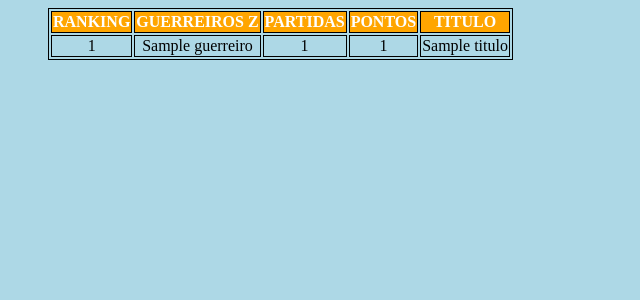
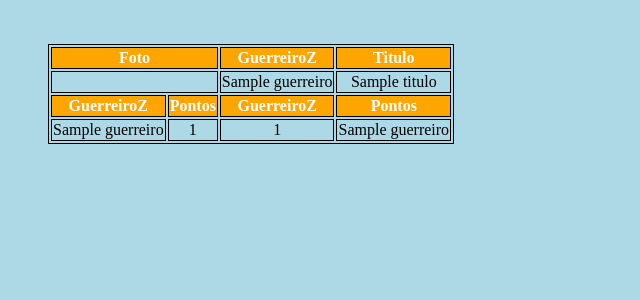
Before and after one commit to karnaflokao/arena, a Django app: page /dbz/perfil/1 in a window 1280 px wide. Shown: the top 300 px of the page, without its empty margins (0-640 px from the left). Run offline with Django 3.2, Linux system fonts and the light colour scheme; tables that the repository leaves empty hold one stand-in row (values such as "Sample post").

Commit message:
inserindo perfil para jogadores

```diff
--- a/caroco/caroco/settings.py
+++ b/caroco/caroco/settings.py
@@ -23,7 +23,7 @@ BASE_DIR = os.path.dirname(os.path.dirname(os.path.abspath(__file__)))
 SECRET_KEY = 'e1=hn3hz)!w8^)pj(gp==_z^^$s)&i!l(i3h57o^re8w=crv+d'
 
 # SECURITY WARNING: don't run with debug turned on in production!
-DEBUG = True
+DEBUG = True #False
 
 ALLOWED_HOSTS = [
 	'arena.cloudmandic.com.br',
--- a/caroco/dbz/models.py
+++ b/caroco/dbz/models.py
@@ -29,3 +29,4 @@ class Titulo(models.Model):
     nome = models.CharField("Titulo", max_length=200)
     pontosInicio = models.IntegerField("Pontos Iniciais", default=0)
     pontosFinal = models.IntegerField("Pontos Finais", default=10)
+    foto = models.CharField("foto", max_length=200)
--- /dev/null
+++ b/caroco/dbz/templates/dbz/perfil.html
@@ -0,0 +1,66 @@
+<html>
+	<head>
+	<style>
+body {
+    background-color: lightblue;
+}
+table, th, td {
+    border: 1px solid black;
+    text-align: center;
+}
+th {
+	background-color: orange;
+	color: white
+
+}
+</style>
+	</head>
+
+	<body>
+	<ul>
+		<table>
+			<tr>
+							<th colspan=2>Foto</th>
+							<th>GuerreiroZ</th>
+							<th>Titulo</tr>
+							</tr>
+
+		{% if latest_dbz_guerreiro %}
+			{% for dbz in latest_dbz_guerreiro %}
+			<tr>
+			<td colspan=2></td>
+			<td>
+				{{ dbz.nome }}</td>
+			{% endfor %}
+		{% endif %}
+		{% if titulo %}
+				<td>{{ titulo }}</td>
+		{% endif %}<br \>
+		<br \>
+		</tr>
+		<tr>
+			<th>GuerreiroZ</th>
+			<th>Pontos</th>
+			<th>GuerreiroZ</th>
+			<th>Pontos</th>
+		</tr>
+		{% if latest_dbz_partidas %}
+			{% for dbz_p in latest_dbz_partidas %}
+			<tr>
+				<td>{{ dbz_p.gz1 }}</td><td>{{ dbz_p.v1 }}</td> <td>{{ dbz_p.v2 }}</td><td>{{ dbz_p.gz2 }}</td>
+				</tr>
+			{% endfor %}
+		{% endif %}
+		{% if latest_dbz_faltaJ %}
+		<tr>
+		<th colspan=4>Falta lutar com: </th>
+		</tr>
+			{% for f in latest_dbz_faltaJ %}
+			    <tr> <td colspan=4>{{ f.nome }}</td></tr>
+			{% endfor %}
+		{% endif %}
+		</table>
+		</ul>
+	</body>
+
+</html>
--- a/caroco/dbz/templates/dbz/ranking.html
+++ b/caroco/dbz/templates/dbz/ranking.html
@@ -32,10 +32,10 @@ th {
 			{% for dbz in latest_dbz_list %}
 			<tr>
 				<td>{{ dbz.posicao }}</td>
-				<td>{{ dbz.guerreiro }}</td>
+				<td> <li><a href="/dbz/perfil/{{ dbz.id }}/">{{ dbz.guerreiro }}</a></li></td>
 				<td>{{ dbz.partidas }}</td>
 				<td>{{ dbz.pontos }}</td>
-                                <td>{{ dbz.titulo }}</td>
+				<td>{{ dbz.titulo }}</td>
 			</tr>
 			{% endfor %}
 		</table>
--- a/caroco/dbz/urls.py
+++ b/caroco/dbz/urls.py
@@ -5,6 +5,7 @@ from . import views
 urlpatterns = [
     # ex: /polls/
 #     url('', views.index, name='index'),
-    url('', views.ranking, name='ranking'),
+    url('ranking/', views.ranking, name='ranking'),
+    url('perfil/(?P<guerreiroId>\d+)', views.perfil)
 #    url('dbz/grade', views.grade, name='grade'),
 ]
--- a/caroco/dbz/views.py
+++ b/caroco/dbz/views.py
@@ -9,10 +9,12 @@ from django.template import loader
 from .models import Guerreiro, Partida, Titulo
 from django.db.models import Q
 
+
 class dbz_rank():
     def __init__(self,posicao=0,guerreiro=None,partidas=0,pontos=0,titulo=None):
         self.posicao = posicao
         self.guerreiro = guerreiro
+        self.id = id
         self.partidas = partidas
         self.pontos = pontos
         self.titulo = titulo
@@ -43,21 +45,26 @@ def getTitulo(guerreiro=None):
         if guerreiro.pontos >= t.pontosInicio and guerreiro.pontos <= t.pontosFinal:
             return t.nome
 
+def createRanking(g=None):
+    partidas = Partida.objects.filter(Q(gz1=g.id) | Q(gz2=g.id))
+    d = dbz_rank()
+    d.guerreiro = g.nome
+    d.id = g.id
+    for p in partidas:
+        if (p.gz1 == g):
+            d.somarPartida(ponto=p.v1)
+        else:
+            d.somarPartida(ponto=p.v2)
+    d.posicao = 1
+    d.titulo = getTitulo(d)
+    return d
+
 def ranking(request):
     guerreiros = Guerreiro.objects.all()
     latest_dbz_list = []
     allGuerreiros = []
     for g in guerreiros:
-        partidas = Partida.objects.filter(Q(gz1=g.id) | Q(gz2=g.id))
-        d = dbz_rank()
-        d.guerreiro = g.nome
-        for p in partidas:
-            if (p.gz1 == g):
-                d.somarPartida(ponto=p.v1)
-            else:
-                d.somarPartida(ponto=p.v2)
-        d.posicao = 1
-        d.titulo = getTitulo(d)
+        d = createRanking(g)
         allGuerreiros.append(d)
 
     allGuerreiros = orderbyRank(allGuerreiros)
@@ -67,3 +74,46 @@ def ranking(request):
         'latest_dbz_list': latest_dbz_list,
     }
     return HttpResponse(template.render(context, request))
+
+
+def perfil(request,guerreiroId):
+
+    template = loader.get_template('dbz/perfil.html')
+    latest_dbz_guerreiro = Guerreiro.objects.filter(id=guerreiroId)
+    allPartidas = Partida.objects.filter(Q(gz1=latest_dbz_guerreiro[0].id) | Q(gz2=latest_dbz_guerreiro[0].id))
+    latest_dbz_partidas = []
+
+    for p in allPartidas:
+        if p.gz1 == latest_dbz_guerreiro[0]:
+            latest_dbz_partidas.append(p)
+            continue
+        else:
+            newp=Partida()
+            newp.gz1=p.gz2
+            newp.v1=p.v2
+            newp.gz2=p.gz1
+            newp.v2=p.v1
+            latest_dbz_partidas.append(newp)
+
+    latest_dbz_faltaJ = []
+    allGuerreiros = Guerreiro.objects.all()
+    for g in allGuerreiros:
+        if g == latest_dbz_guerreiro[0]:
+            continue
+        inserir=True
+        for p in latest_dbz_partidas:
+            if p.gz2 == g:
+                inserir = False
+                break
+        if inserir:
+            latest_dbz_faltaJ.append(g)
+
+    titulo = createRanking(latest_dbz_guerreiro[0]).titulo
+
+    context = {
+       'latest_dbz_guerreiro': latest_dbz_guerreiro,
+       'latest_dbz_partidas': latest_dbz_partidas,
+       'latest_dbz_faltaJ': latest_dbz_faltaJ,
+       'titulo': titulo
+    }
+    return HttpResponse(template.render(context, request))
```
Also changed, not shown: caroco/dbz/migrations/0003_titulo_foto.py (added).
